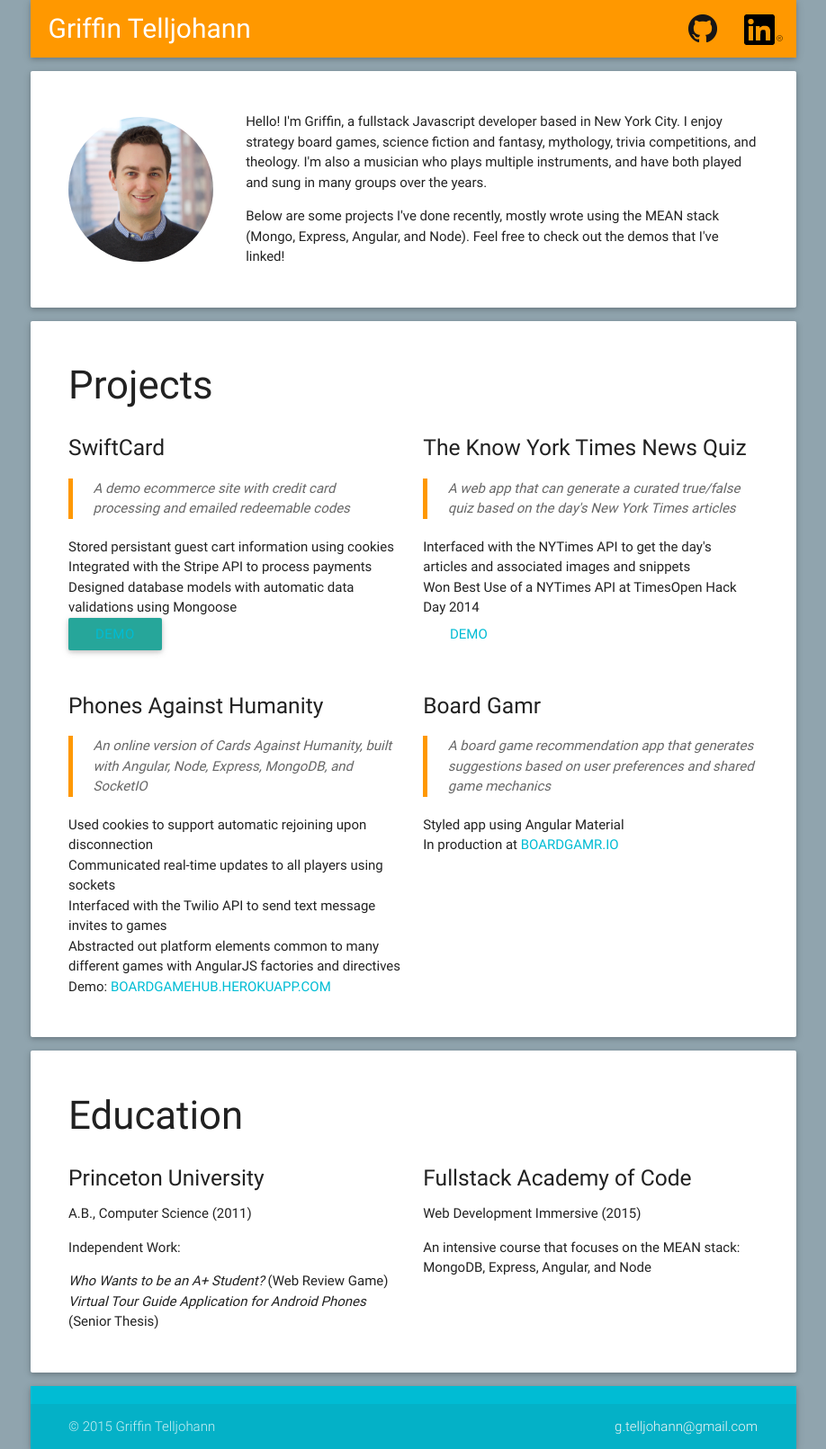
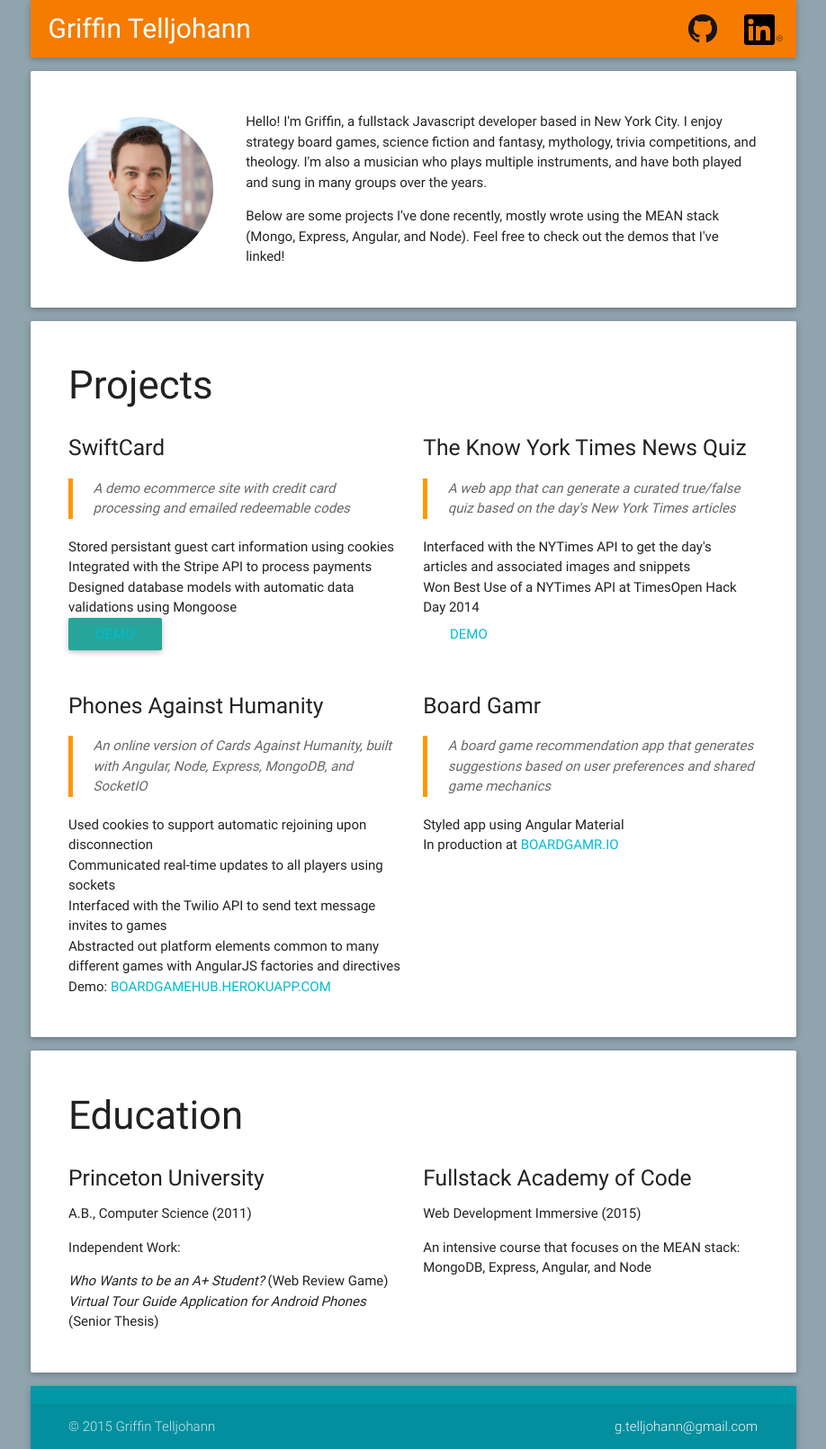
Before and after one commit to gtelljohann/gtelljohann.github.io, a website: page index.html in a window 1280 px wide. Shown: the whole page at 90% size, without its empty margins (181-1099 px from the left). Drawn offline with nearby package versions, Linux system fonts and the light colour scheme.

Commit message:
slightly changing header and footer colors

```diff
--- a/index.html
+++ b/index.html
@@ -19,7 +19,7 @@
 -->
 
     <header class="container">
-      <nav class="top-nav orange">
+      <nav class="top-nav orange darken-2">
         <div class="nav-wrapper">
           <!--  <a href="" class="brand-logo">Griffin Telljohann</a> -->
           <span class="name">Griffin Telljohann</span>
@@ -120,7 +120,7 @@
     </div>
     </main>
     <div class="container">
-      <footer class="page-footer cyan z-depth-1">
+      <footer class="page-footer cyan darken-2 z-depth-1">
 
         <div class="footer-copyright">
           &copy; 2015 Griffin Telljohann
```
